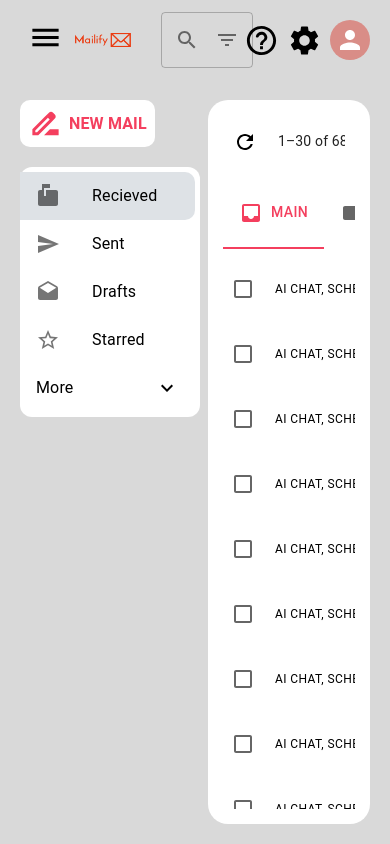
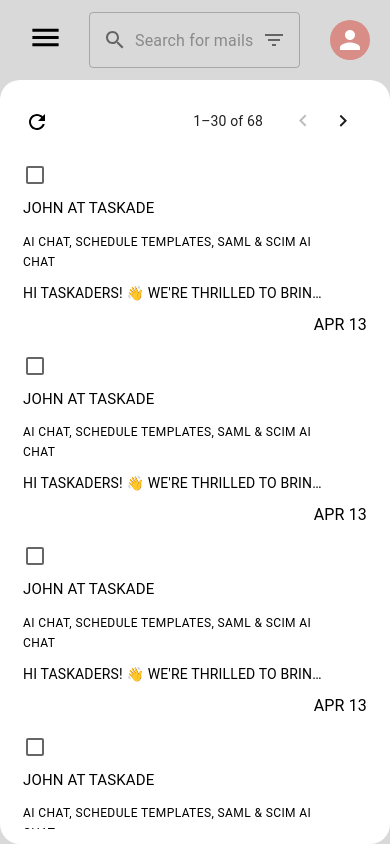
Before and after one commit to Pet3r1512/Mailify, a React (Vite) app in the folder ViteJS/: page /inbox in a window 390 px wide. Built offline with nearby package versions, Linux system fonts and the light colour scheme; sample sign-in values are in the browser's storage.

Commit message:
responsive for mobiles

```diff
--- a/ViteJS/src/components/Mail.jsx
+++ b/ViteJS/src/components/Mail.jsx
@@ -16,40 +16,92 @@ export default function Mail() {
         sx={{
           maxWidth: "100%",
           width: "100%",
+          flexDirection: {
+            xs: "column",
+            sm: "row",
+          },
+          alignItems: {
+            xs: "start",
+            sm: "center",
+          },
         }}
         display={"flex"}
         gap={"10px"}
-        alignItems={"center"}
       >
         <Checkbox sx={{ padding: 0 }} />
         <Typography
           noWrap
-          sx={{ width: "150px", fontSize: "15px" }}
+          sx={{
+            width: {
+              sm: "120px",
+              lg: "150px",
+            },
+            display: {
+              sm: "block",
+              lg: "unset",
+            },
+            fontSize: "15px",
+          }}
           color="common.black"
         >
           John at Taskade
         </Typography>
         <Box
+          sx={{
+            flexDirection: {
+              xs: "column",
+              lg: "row",
+            },
+            alignItems: {
+              xs: "start",
+              lg: "center",
+            },
+            maxWidth: {
+              xs: "320px",
+              sm: "unset",
+              lg: "100%",
+            },
+          }}
           display="flex"
-          marginTop={"1.5px"}
+          marginTop={"1.8px"}
           flex={1}
           gap={"10px"}
-          alignItems={"center"}
+          // alignItems={"center"}
         >
           <Typography
-            width={"fit-content"}
+            // width={"fit-content"}
             variant="caption"
             color="common.black"
             sx={{
+              flex: {
+                sm: 1,
+                lg: "unset",
+              },
               marginTop: "1.4px",
+              width: {
+                xs: "100%",
+                lg: "fit-content",
+              },
+              textAlign: {
+                xs: "left",
+                lg: "unset",
+              },
             }}
           >
             AI Chat, Schedule Templates, SAML & SCIM AI Chat
           </Typography>
           <Typography
+            sx={{
+              width: {
+                xs: "300px",
+                lg: "500px",
+              },
+              flex: {
+                sm: 1,
+              },
+            }}
             display={"inline-block"}
             flex={1}
-            width={"500px"}
             variant="body2"
             color="initial"
             noWrap
@@ -64,9 +116,21 @@ export default function Mail() {
           </Typography>
         </Box>
         <Typography
-          marginRight={"10px"}
+          sx={{
+            width: {
+              sm: "50px",
+              lg: "100px",
+            },
+            marginRight: {
+              xs: 0,
+              md: "10px",
+            },
+            marginLeft: {
+              xs: "auto",
+              sm: "unset",
+            },
+          }}
           textAlign={"right"}
-          width={"100px"}
           variant="body1"
           color="initial"
         >
--- a/ViteJS/src/components/Postbox.jsx
+++ b/ViteJS/src/components/Postbox.jsx
@@ -46,11 +46,27 @@ function Panel() {
 
   return (
     <>
-      <Box color="common.black" fontWeight={"bold"}>
+      <Box
+        sx={{
+          width: {
+            xs: 0,
+            sm: "unset",
+          },
+          display: {
+            xs: "none",
+            sm: "unset",
+          },
+        }}
+        color="common.black"
+        fontWeight={"bold"}
+      >
         <Tabs
           value={panel}
           onChange={handleChange}
-          aria-label="basic tabs example"
+          // aria-label="basic tabs example"
+          variant="scrollable"
+          scrollButtons="auto"
+          aria-label="scrollable auto tabs example"
         >
           <Tab
             icon={<InboxIcon />}
--- a/ViteJS/src/components/Sidebar.jsx
+++ b/ViteJS/src/components/Sidebar.jsx
@@ -103,15 +103,16 @@ function SideBarList() {
 }
 
 export default function Sidebar({ children, showSideBar, setShowSideBar }) {
-  const style = {
-    width: "100%",
-  };
-
   return (
     <Box
       width={"200px"}
-      sx={{ height: "100%" }}
-      display={showSideBar ? "none" : "flex"}
+      sx={{
+        height: "100%",
+        display: {
+          xs: "none",
+          lg: showSideBar ? "none" : "flex",
+        },
+      }}
       paddingLeft={"20px"}
       flexDirection={"column"}
       gap={"20px"}
--- a/ViteJS/src/components/Template.jsx
+++ b/ViteJS/src/components/Template.jsx
@@ -12,6 +12,13 @@ import {
   IconButton,
   Menu,
   MenuItem,
+  Drawer,
+  List,
+  ListItem,
+  ListItemText,
+  ListItemIcon,
+  ListItemButton,
+  Button,
 } from "@mui/material";
 import SettingsIcon from "@mui/icons-material/Settings";
 import HelpOutlineRoundedIcon from "@mui/icons-material/HelpOutlineRounded";
@@ -20,12 +27,34 @@ import FilterListIcon from "@mui/icons-material/FilterList";
 import MenuIcon from "@mui/icons-material/Menu";
 import Sidebar from "./Sidebar";
 import Postbox from "./Postbox";
+import {
+  CheckBoxOutlineBlankOutlined,
+  DraftsOutlined,
+  HomeOutlined,
+  InboxOutlined,
+  MailOutline,
+  ReceiptOutlined,
+} from "@mui/icons-material";
+import DrawerSidebar from "./DrawerSidebar";
 
-function Head({ showSideBar, setShowSideBar }) {
+const data = [
+  {
+    name: "Home",
+    icon: <HomeOutlined />,
+  },
+  { name: "Inbox", icon: <InboxOutlined /> },
+  { name: "Outbox", icon: <CheckBoxOutlineBlankOutlined /> },
+  { name: "Sent mail", icon: <MailOutline /> },
+  { name: "Draft", icon: <DraftsOutlined /> },
+  { name: "Trash", icon: <ReceiptOutlined /> },
+];
+
+function Head({ showSideBar, setShowSideBar, setShowDrawer }) {
   const [isSearchBarFocused, setIsSearchBarFocused] = useState(false);
   const [anchorEl, setAnchorEl] = useState(null);
 
   const navigate = useNavigate();
+
   const open = Boolean(anchorEl);
 
   const handleClick = (event) => {
@@ -58,7 +87,12 @@ function Head({ showSideBar, setShowSideBar }) {
           <IconButton
             aria-label="toggle password visibility"
             onClick={() => {
-              setShowSideBar(!showSideBar);
+              if (window.innerWidth > 768) {
+                setShowSideBar(!showSideBar);
+              } else {
+                console.log("drawer");
+                setShowDrawer(true);
+              }
             }}
             edge="end"
           >
@@ -75,12 +109,30 @@ function Head({ showSideBar, setShowSideBar }) {
           </IconButton>
         </Tooltip>
 
-        <Link href="/inbox">
+        <Link
+          sx={{
+            display: {
+              xs: "none",
+              lg: "unset",
+            },
+          }}
+          href="/inbox"
+        >
           <img srcSet="/images/mailify.png 4x" alt="" />
         </Link>
       </Box>
       {/* Middle - Search bar */}
-      <Box display={"flex"} flex={1} maxWidth={"50%"} justifyContent={"start"}>
+      <Box
+        sx={{
+          maxWidth: {
+            xs: "100%",
+            sm: "50%",
+          },
+        }}
+        display={"flex"}
+        flex={1}
+        justifyContent={"start"}
+      >
         <FormControl
           fullWidth={isSearchBarFocused ? true : false}
           style={{
@@ -127,19 +179,48 @@ function Head({ showSideBar, setShowSideBar }) {
       </Box>
       {/* Right - User's setting */}
       <Box
+        sx={{
+          width: {
+            xs: "40px",
+            sm: "25%",
+          },
+          flex: {
+            xs: 0,
+            sm: 1,
+          },
+        }}
         display={"flex"}
-        width={"25%"}
-        flex={1}
+        // flex={1}
         justifyContent={"flex-end"}
         alignItems={"center"}
         gap={"8px"}
         color="common.black"
       >
         <Tooltip title="Help">
-          <HelpOutlineRoundedIcon fontSize={"large"} />
+          <HelpOutlineRoundedIcon
+            sx={{
+              display: {
+                xs: "none",
+                sm: "unset",
+              },
+              width: {
+                xs: 0,
+                sm: "unset",
+              },
+            }}
+            fontSize={"large"}
+          />
         </Tooltip>
         <Tooltip title="Settings">
-          <SettingsIcon fontSize={"large"} />
+          <SettingsIcon
+            sx={{
+              display: {
+                xs: "none",
+                sm: "unset",
+              },
+            }}
+            fontSize={"large"}
+          />
         </Tooltip>
         <Tooltip title="Profile">
           <Avatar onClick={handleClick} sx={{ bgcolor: "#d98d87" }}>
@@ -181,13 +262,30 @@ function Head({ showSideBar, setShowSideBar }) {
 
 function Template({ children }) {
   const [showSideBar, setShowSideBar] = useState(false);
+  const [showDrawer, setShowDrawer] = useState(false);
 
   return (
     <Box display={"flex"} flexDirection={"column"} height={"100%"}>
-      <Head showSideBar={showSideBar} setShowSideBar={setShowSideBar} />
+      <Head
+        showSideBar={showSideBar}
+        setShowSideBar={setShowSideBar}
+        setShowDrawer={setShowDrawer}
+      />
+      <Drawer
+        open={showDrawer}
+        anchor={"left"}
+        onClose={() => setShowDrawer(false)}
+      >
+        <DrawerSidebar />
+      </Drawer>
       <Box
+        sx={{
+          padding: {
+            sm: "10px",
+            lg: `20px 20px 20px ${!showSideBar ? "0" : "20px"}`,
+          },
+        }}
         display={"flex"}
-        padding={`20px 20px 20px ${!showSideBar ? "0" : "20px"}`}
         gap={"8px"}
         overflow={"auto"}
       >
```
